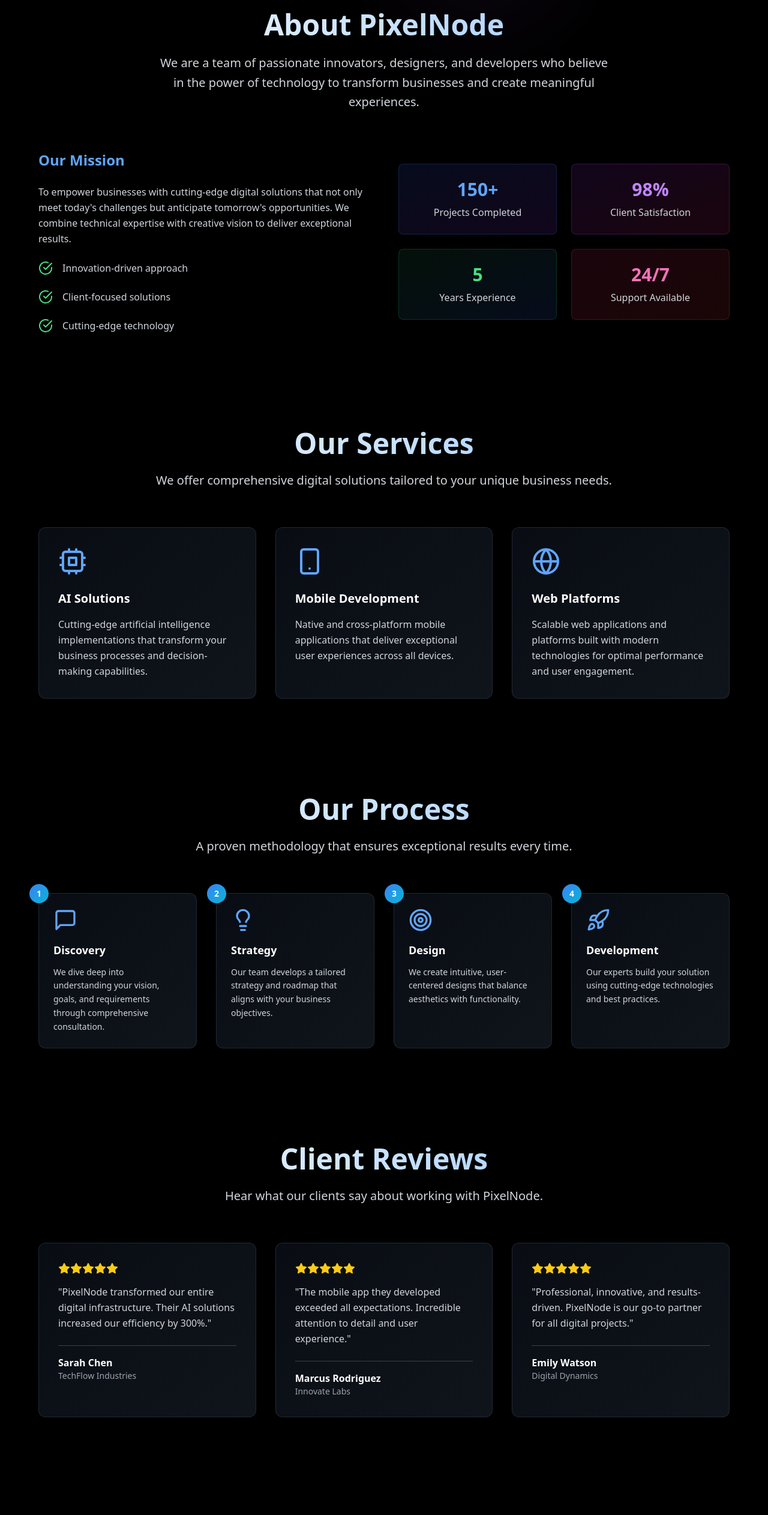
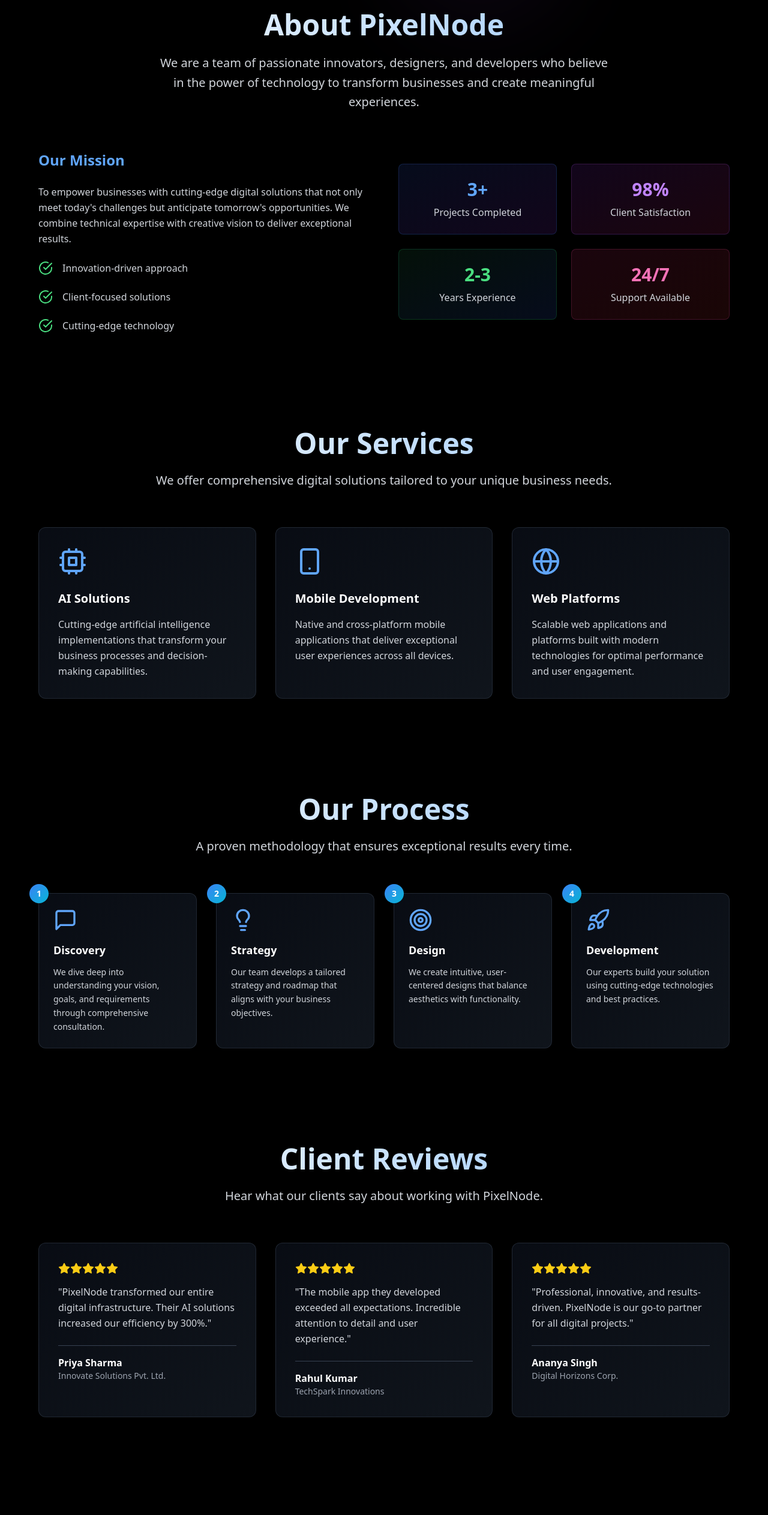
Before and after one commit to CoderGuru74/PixelNode-Website, a React (Vite) app: page / in a window 1280 px wide. Shown: the part 863-3389 px from the top of the page at 60% size. Built offline with nearby package versions, Linux system fonts and the light colour scheme.

Commit message:
Updated client reviews, experience numbers, and fixed import syntax in App.tsx

```diff
--- a/src/App.tsx
+++ b/src/App.tsx
@@ -1,4 +1,4 @@
-import React, { useState, useEffect } from 'react';
+import React, { useState, useEffect } from 'react'; // Fixed: changed '=>' to 'from'
 import {
   Menu,
   X,
@@ -133,20 +133,20 @@
 
   const reviews = [
     {
-      name: "Sarah Chen",
-      company: "TechFlow Industries",
+      name: "Priya Sharma",
+      company: "Innovate Solutions Pvt. Ltd.",
       rating: 5,
       text: "PixelNode transformed our entire digital infrastructure. Their AI solutions increased our efficiency by 300%."
     },
     {
-      name: "Marcus Rodriguez",
-      company: "Innovate Labs",
+      name: "Rahul Kumar",
+      company: "TechSpark Innovations",
       rating: 5,
       text: "The mobile app they developed exceeded all expectations. Incredible attention to detail and user experience."
     },
     {
-      name: "Emily Watson",
-      company: "Digital Dynamics",
+      name: "Ananya Singh",
+      company: "Digital Horizons Corp.",
       rating: 5,
       text: "Professional, innovative, and results-driven. PixelNode is our go-to partner for all digital projects."
     }
@@ -363,7 +363,7 @@
 
             <div className="grid grid-cols-2 gap-6">
               <div className="text-center p-6 bg-gradient-to-br from-blue-900/20 to-purple-900/20 rounded-lg border border-blue-500/20 hover:border-blue-400/50 hover:shadow-lg hover:shadow-blue-500/20 hover:scale-105 transition-all duration-300 group">
-                <div className="text-3xl font-bold text-blue-400 mb-2 group-hover:text-cyan-400 group-hover:animate-pulse">150+</div>
+                <div className="text-3xl font-bold text-blue-400 mb-2 group-hover:text-cyan-400 group-hover:animate-pulse">3+</div> {/* Changed from 150+ */}
                 <div className="text-gray-300">Projects Completed</div>
               </div>
               <div className="text-center p-6 bg-gradient-to-br from-purple-900/20 to-pink-900/20 rounded-lg border border-purple-500/20 hover:border-purple-400/50 hover:shadow-lg hover:shadow-purple-500/20 hover:scale-105 transition-all duration-300 group">
@@ -371,7 +371,7 @@
                 <div className="text-gray-300">Client Satisfaction</div>
               </div>
               <div className="text-center p-6 bg-gradient-to-br from-green-900/20 to-blue-900/20 rounded-lg border border-green-500/20 hover:border-green-400/50 hover:shadow-lg hover:shadow-green-500/20 hover:scale-105 transition-all duration-300 group">
-                <div className="text-3xl font-bold text-green-400 mb-2 group-hover:text-emerald-400 group-hover:animate-pulse">5</div>
+                <div className="text-3xl font-bold text-green-400 mb-2 group-hover:text-emerald-400 group-hover:animate-pulse">2-3</div> {/* Changed from 5 */}
                 <div className="text-gray-300">Years Experience</div>
               </div>
               <div className="text-center p-6 bg-gradient-to-br from-pink-900/20 to-red-900/20 rounded-lg border border-pink-500/20 hover:border-pink-400/50 hover:shadow-lg hover:shadow-pink-500/20 hover:scale-105 transition-all duration-300 group">
@@ -587,15 +587,15 @@
               <div className="space-y-4">
                 <div className="flex items-center space-x-3 text-gray-300 hover:text-gray-200 hover:translate-x-2 transition-all duration-300 group">
                   <Mail className="w-5 h-5 text-blue-400 group-hover:text-cyan-400 group-hover:animate-bounce" />
-                  <span>pixelnodeofficial@gmail.com</span> {/* Updated Email */}
+                  <span>pixelnodeofficial@gmail.com</span>
                 </div>
                 <div className="flex items-center space-x-3 text-gray-300 hover:text-gray-200 hover:translate-x-2 transition-all duration-300 group">
                   <Phone className="w-5 h-5 text-blue-400 group-hover:text-cyan-400 group-hover:animate-bounce" />
-                  <span>+91 9942498114</span> {/* Updated Phone Number */}
+                  <span>+91 9942498114</span>
                 </div>
                 <div className="flex items-center space-x-3 text-gray-300 hover:text-gray-200 hover:translate-x-2 transition-all duration-300 group">
                   <MapPin className="w-5 h-5 text-blue-400 group-hover:text-cyan-400 group-hover:animate-bounce" />
-                  <span>Patna, Bihar, India</span> {/* Updated Address */}
+                  <span>Patna, Bihar, India</span>
                 </div>
               </div>
             </div>
```
